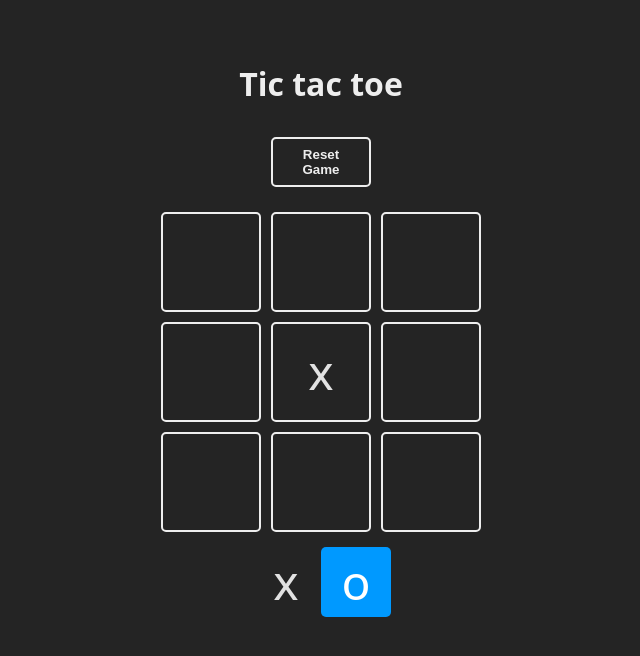
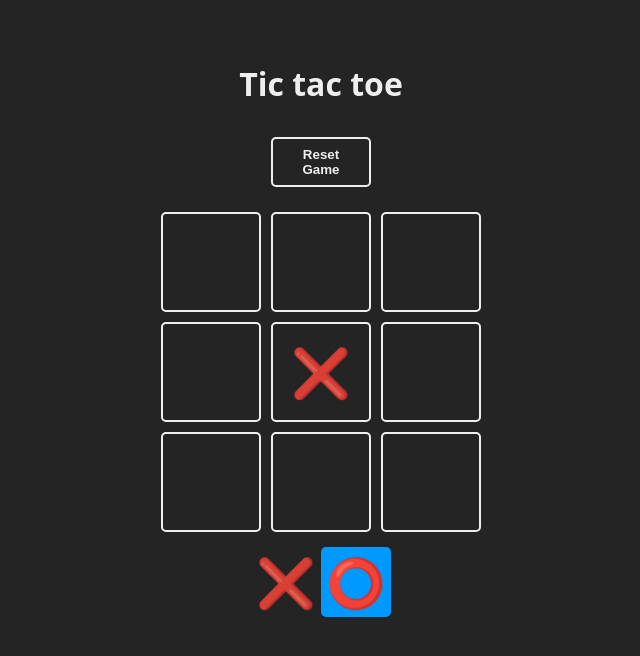
Before and after one commit to maugarciav/React, a React (Vite) app in the folder projects/02-tic-tac-toe/: page / in a window 1280 px wide. Both pictures are taken after a click on the element 640 px from the left and 372 px from the top of the page. Shown: the top 656 px of the page, without its empty margins (319-959 px from the left). Built offline with nearby package versions, Linux system fonts and the light colour scheme.

Commit message:
feat: extract to components

```diff
--- a/projects/02-tic-tac-toe/package.json
+++ b/projects/02-tic-tac-toe/package.json
@@ -10,6 +10,7 @@
     "preview": "vite preview"
   },
   "dependencies": {
+    "canvas-confetti": "^1.9.2",
     "react": "^18.2.0",
     "react-dom": "^18.2.0"
   },
--- a/projects/02-tic-tac-toe/src/App.jsx
+++ b/projects/02-tic-tac-toe/src/App.jsx
@@ -1,130 +1,59 @@
-import React, { Children, useState } from "react";
+import React, { useState } from "react";
+import confetti from "canvas-confetti";
 import "./App.css";
 import "./index.css";
-
-const TURNS = {
-  X: "x",
-  O: "o",
-};
-
-const Square = ({ children, isSelected, updateBoard, index }) => {
-  const className = `square ${isSelected && "is-selected"}`;
-
-  const handleClick = () => {
-    updateBoard(index)
-  }
-
-  return (
-    <div onClick={handleClick} className={className}>
-      {children}
-    </div>
-  );
-};
-
-const WINNER_COMBOS = [
-  [0,1,2],
-  [3,4,5],
-  [6,7,8],
-  [0,3,6],
-  [1,4,7],
-  [2,5,8],
-  [0,4,8],
-  [2,4,6],
-]
-
+import { Square } from "./components/Square";
+import { TURNS } from "./constants";
+import { checkWinnerFrom, checkEndGame } from "./logic/board";
+import { WinnerModal } from "./components/WinnerModal";
+import { Board } from "./components/Board";
 
 function App() {
   const [board, setBoard] = useState(Array(9).fill(null));
   const [turn, setTurn] = useState(TURNS.X);
-  const [winner, setWinner] = useState(null)
-
-  const checkWinner = (boardToCheck) => {
-    //Check for winners
-    for(const combo of WINNER_COMBOS){
-      const [a,b,c] = combo
-      if(
-        boardToCheck[a] &&
-        boardToCheck[b] === boardToCheck[a] &&
-        boardToCheck[c] === boardToCheck[a]
-      ){
-        return boardToCheck[a]
-      }
-    }
-    // No winner
-    return null
-  }
-
-  const checkEndGame = (boardToCheck) => {
-    return boardToCheck.every((square) => square != null)
-  }
+  const [winner, setWinner] = useState(null);
 
   const updateBoard = (index) => {
     // Can't change an already selected space
-    if(board[index] || winner) return
-
+    if (board[index] || winner) return;
 
     // Update board
-    const newBoard =  [...board]
-    newBoard[index] = turn
-    setBoard(newBoard)
+    const newBoard = [...board];
+    newBoard[index] = turn;
+    setBoard(newBoard);
 
     // Update turn
-    const newTurn = turn === TURNS.X ? TURNS.O : TURNS.X
-    setTurn(newTurn)
+    const newTurn = turn === TURNS.X ? TURNS.O : TURNS.X;
+    setTurn(newTurn);
 
     //Look for winner
-    const newWinner = checkWinner(newBoard)
-    if(newWinner){
-      setWinner(newWinner)
-    }else if(checkEndGame(newBoard)){
-      setWinner(false)
+    const newWinner = checkWinnerFrom(newBoard);
+    if (newWinner) {
+      confetti();
+      setWinner(newWinner);
+    } else if (checkEndGame(newBoard)) {
+      setWinner(false);
     }
   };
 
   const resetGame = () => {
     setBoard(Array(9).fill(null));
     setTurn(TURNS.X);
-    setWinner(null)
-  }
+    setWinner(null);
+  };
 
   return (
     <main className="board">
       <h1>Tic tac toe</h1>
       <button onClick={resetGame}>Reset Game</button>
       <section className="game">
-        {board.map((_, index) => {
-          return (
-            <Square key={index} index={index} updateBoard={updateBoard}>
-              {board[index]}
-            </Square>
-          );
-        })}
+        <Board board={board} updateBoard={updateBoard}/>
       </section>
       <section className="turn">
         <Square isSelected={turn === TURNS.X}>{TURNS.X}</Square>
         <Square isSelected={turn === TURNS.O}>{TURNS.O}</Square>
       </section>
-
-      {
-        winner != null && (
-          <section className="winner">
-            <div className="text">
-              <h2>
-                {
-                  winner === false ? 'Empate' : 'Gano: '
-                }
-              </h2>
-              <header className="win">
-                {winner && <Square>{winner}</Square>}
-              </header>
-
-              <footer>
-                <button onClick={resetGame}>Empezar de nuevo</button>
-              </footer>
-            </div>
-          </section>
-        )
-      }
+      <WinnerModal resetGame={resetGame} winner={winner} />
     </main>
   );
 }
--- /dev/null
+++ b/projects/02-tic-tac-toe/src/components/Board.jsx
@@ -0,0 +1,14 @@
+import React from "react";
+import { Square } from "./Square";
+
+export const Board =  ({board, updateBoard }) => {
+  return (
+    <>
+      {board.map((square, index) => (
+        <Square key={index} index={index} updateBoard={updateBoard}>
+          {square}
+        </Square>
+      ))}
+    </>
+  );
+};
--- /dev/null
+++ b/projects/02-tic-tac-toe/src/components/Square.jsx
@@ -0,0 +1,13 @@
+export const Square = ({ children, isSelected, updateBoard, index }) => {
+  const className = `square ${isSelected && "is-selected"}`;
+
+  const handleClick = () => {
+    updateBoard(index);
+  };
+
+  return (
+    <div onClick={handleClick} className={className}>
+      {children}
+    </div>
+  );
+};
--- /dev/null
+++ b/projects/02-tic-tac-toe/src/components/WinnerModal.jsx
@@ -0,0 +1,19 @@
+import { Square } from "./Square";
+
+export const WinnerModal = ({winner, resetGame}) => {
+  if (winner === null) return null;
+  const winnerText = winner === false ? "Empate" : "Ganó: ";
+
+  return (
+    <section className="winner">
+      <div className="text">
+        <h2>{winnerText}</h2>
+        <header className="win">{winner && <Square>{winner}</Square>}</header>
+
+        <footer>
+          <button onClick={resetGame}>Empezar de nuevo</button>
+        </footer>
+      </div>
+    </section>
+  );
+};
--- /dev/null
+++ b/projects/02-tic-tac-toe/src/constants.js
@@ -0,0 +1,15 @@
+export const TURNS = {
+  X: "❌",
+  O: "⭕",
+};
+
+export const WINNER_COMBOS = [
+  [0, 1, 2],
+  [3, 4, 5],
+  [6, 7, 8],
+  [0, 3, 6],
+  [1, 4, 7],
+  [2, 5, 8],
+  [0, 4, 8],
+  [2, 4, 6],
+];
--- /dev/null
+++ b/projects/02-tic-tac-toe/src/logic/board.js
@@ -0,0 +1,21 @@
+import { WINNER_COMBOS } from "../constants";
+
+export const checkWinnerFrom = (boardToCheck) => {
+  //Check for winners
+  for (const combo of WINNER_COMBOS) {
+    const [a, b, c] = combo;
+    if (
+      boardToCheck[a] &&
+      boardToCheck[b] === boardToCheck[a] &&
+      boardToCheck[c] === boardToCheck[a]
+    ) {
+      return boardToCheck[a];
+    }
+  }
+  // No winner
+  return null;
+};
+
+export const checkEndGame = (boardToCheck) => {
+  return boardToCheck.every((square) => square != null);
+};
```
Also changed, not shown: 1 other file (tests, documents, lock files or other folders).
